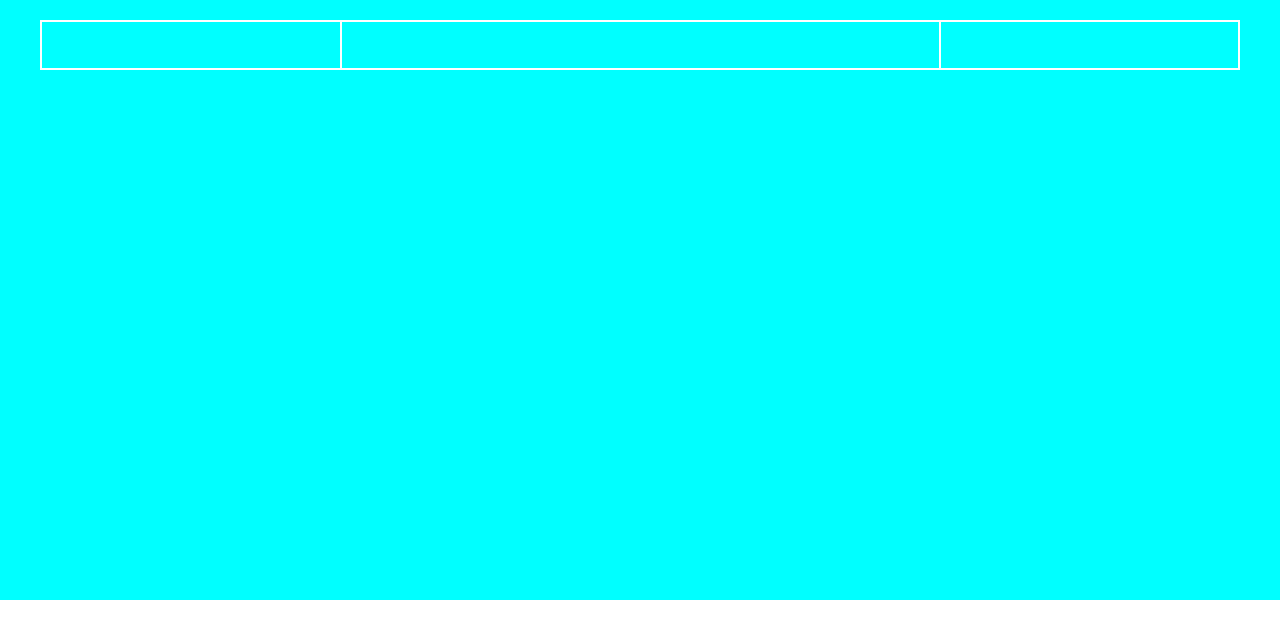
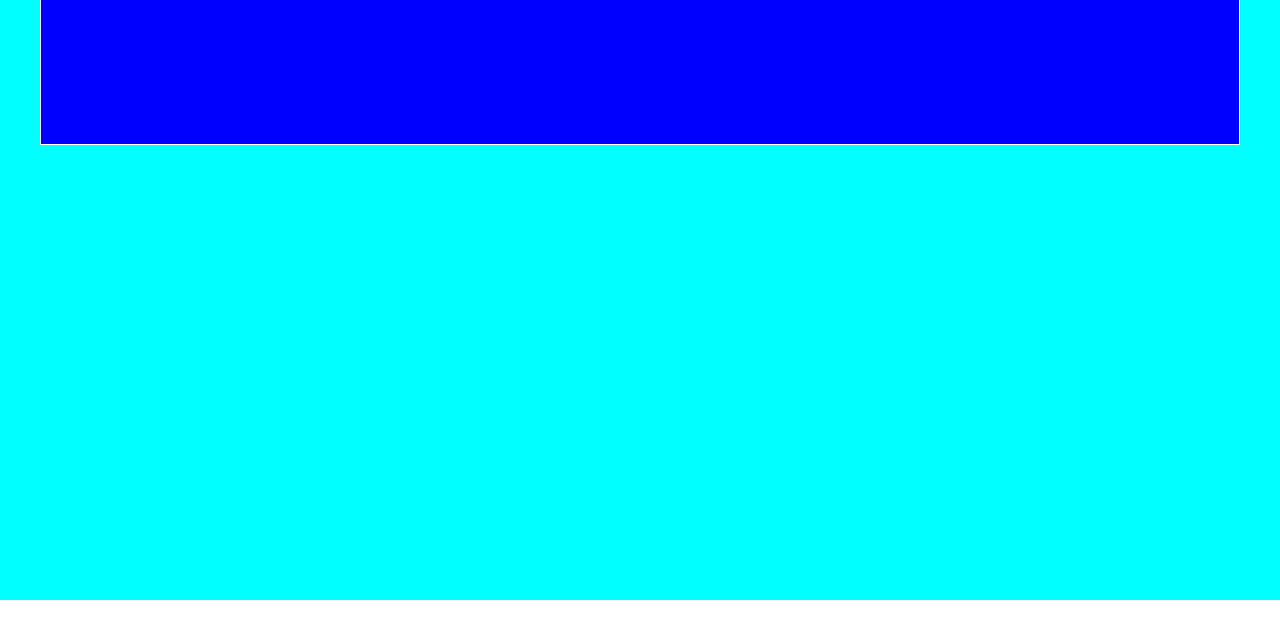
Before and after one commit to MarcoDeRosso/htmlcss-discord, a plain HTML site: page index.html in a window 1280 px wide. Drawn offline with Linux system fonts and the light colour scheme.

Commit message:
text-conteiner

```diff
--- a/css/style.css
+++ b/css/style.css
@@ -17,6 +17,7 @@
 .conteiner{
     max-width: 1200px;
     margin: 0 auto;
+    position: relative;
 }
 
 ul{
@@ -52,3 +53,16 @@ nav.topbar .menù{
     height: 100%;
     border: 1px solid white;
 }
+
+/* inizio testo jumbo */
+
+.textjumbo-conteiner{
+    position: absolute;
+    top: 50%;
+    left: 50%;
+    transform: translate(-50% , -50%);
+    width: 100%;
+    height: 200px;
+    border: 1px solid white;
+    background: blue;
+}
--- a/index.html
+++ b/index.html
@@ -21,6 +21,9 @@
                     <li></li>
                 </ul>
             </nav>
+            <div class="textjumbo-conteiner">
+
+            </div>
         </div>
     </header>
 
```
